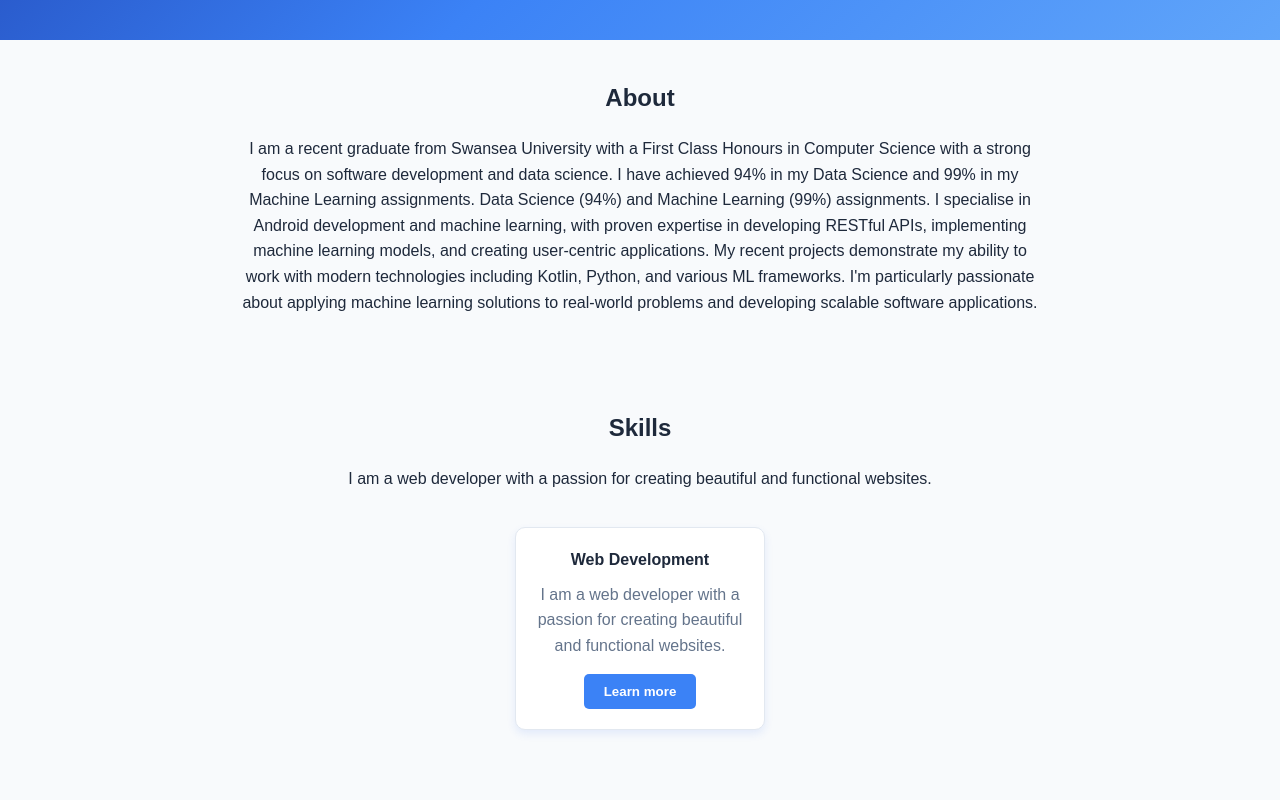
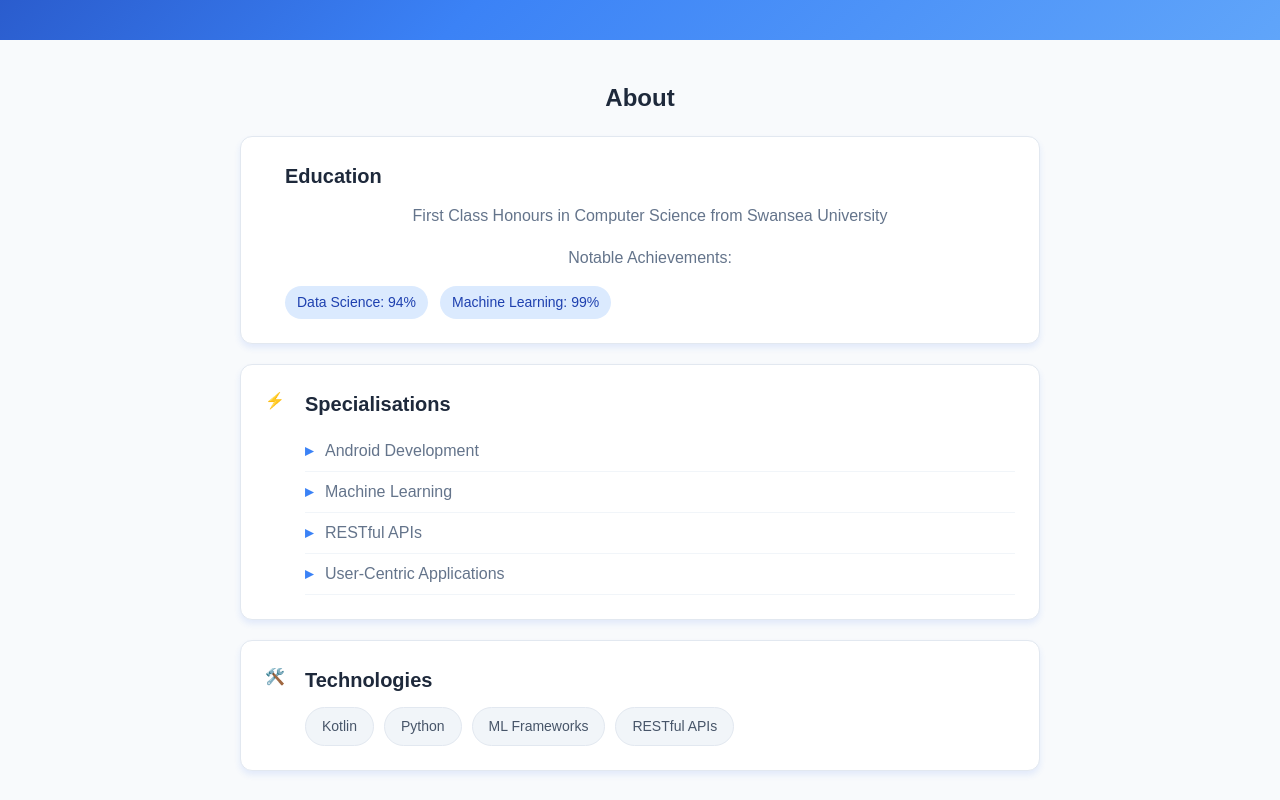
Before and after one commit to Mints1104/Portfolio2, a plain HTML site: page index.html in a window 1280 px wide. Shown: the part 360-1160 px from the top of the page. Drawn offline with Linux system fonts and the light colour scheme.

Commit message:
second commit

```diff
--- a/index.html
+++ b/index.html
@@ -48,14 +48,46 @@
 
     <section id="about" class="section">
         <h2>About</h2>
-        <p>
-            I am a recent graduate from Swansea University with a First Class Honours in Computer Science with a strong focus on software development and data science.
-             I have achieved 94% in my Data Science and 99% in my Machine Learning assignments. Data Science (94%) and Machine Learning (99%) assignments.
-              I specialise in Android development and machine learning, with proven expertise in developing RESTful APIs, implementing machine learning models,
-               and creating user-centric applications. My recent projects demonstrate my ability to work with modern technologies including Kotlin, Python,
-                and various ML frameworks. I'm particularly passionate about applying machine learning solutions to real-world problems and developing scalable software applications.
-        </p>
 
+        <div class="about-card">
+
+            <div class="about-icon"></div>
+            <div class="about-content">
+                <h3>Education</h3>
+                <p>First Class Honours in Computer Science from Swansea University</p>
+                <p>Notable Achievements:</p>
+                <div class="achievements">
+                    <span class="achievement">Data Science: 94%</span>
+                    <span class="achievement">Machine Learning: 99%</span>
+                </div>
+            </div>
+        </div>
+
+        <div class="about-card">
+            <div class="about-icon">⚡</div>
+            <div class="about-content">
+                <h3>Specialisations</h3>
+                <ul>
+                    <li>Android Development</li>
+                    <li>Machine Learning</li>
+                    <li>RESTful APIs</li>
+                    <li>User-Centric Applications</li>
+                </ul>
+            </div>
+        </div>
+
+        <div class="about-card">
+            <div class="about-icon">🛠️</div>
+            <div class="about-content">
+                <h3>Technologies</h3>
+                <div class="tech-tags">
+                    <span class="tech-tag">Kotlin</span>
+                    <span class="tech-tag">Python</span>
+                    <span class="tech-tag">ML Frameworks</span>
+                    <span class="tech-tag">RESTful APIs</span>
+                </div>
+            </div>
+        </div>
 
     </section>
 
--- a/styles.css
+++ b/styles.css
@@ -25,7 +25,9 @@ footer {
     box-sizing: border-box;
 }
 
-
+html {
+    scroll-behavior: smooth;
+}
 
 
 body {
@@ -206,7 +208,6 @@ header h1 {
     align-items: center;
     justify-content: space-between;
     background-color: #f1f5f9;
-
     padding: 10px 40px;
     color: #1e293b;
     gap: 10px;
@@ -219,7 +220,7 @@ header h1 {
     flex-direction: column;
     justify-content: space-between;
     width: 30px;
-    height: 21px;
+    height: 15px;
     background: none;
     border: none;
     cursor: pointer;
@@ -231,7 +232,6 @@ header h1 {
     height: 3px;
     width: 100%;
     background-color: #1e293b;
-    /* These are the visible lines! */
     border-radius: 3px;
     transition: all 0.3s ease;
 }
@@ -271,6 +271,157 @@ header h1 {
     margin-bottom: 20px;
     text-align: center;
 }
+
+.about-card {
+    background: #ffffff;
+    border-radius: 12px;
+    padding: 20px;
+    margin-bottom: 20px;
+    box-shadow: 0 4px 6px rgba(37, 99, 235, 0.1);
+    border: 1px solid #e2e8f0;
+    display: flex;
+    flex-direction: column;
+    align-items: center;
+    text-align: center;
+    gap: 16px;
+    transition: transform 0.3s ease, box-shadow 0.3s ease;
+    max-width: 100%;
+    width: 100%;
+}
+
+.about-card:hover {
+    transform: translateY(-2px);
+    box-shadow: 0 8px 16px rgba(37, 99, 235, 0.15);
+}
+
+about-icon {
+    font-size: 2.5rem;
+    width: 60px;
+    height: 60px;
+    display: flex;
+    align-items: center;
+    justify-content: center;
+    background: linear-gradient(135deg, #3b82f6, #60a5fa);
+    border-radius: 12px;
+    color: white;
+}
+
+.about-content {
+    width: 100%;
+}
+
+.about-content h3 {
+    color: #1e293b;
+    margin-bottom: 12px;
+    font-size: 1.25rem;
+    font-weight: 600;
+}
+
+
+.about-content p {
+    color: #64748b;
+    line-height: 1.6;
+    margin-bottom: 16px;
+}
+
+.about-content ul {
+    list-style: none;
+    padding: 0;
+    margin: 0;
+}
+
+.about-content li {
+    color: #64748b;
+    padding: 8px 0;
+    border-bottom: 1px solid #f1f5f9;
+    position: relative;
+    padding-left: 20px;
+}
+
+.about-content li:before {
+    content: "▸";
+    color: #3b82f6;
+    position: absolute;
+    left: 0;
+    font-weight: bold;
+}
+
+.achievements {
+    display: flex;
+    gap: 12px;
+    flex-wrap: wrap;
+    justify-content: center;
+    align-items: center;
+}
+
+.achievement {
+    background: #dbeafe;
+    color: #1e40af;
+    padding: 6px 12px;
+    border-radius: 20px;
+    font-size: 0.875rem;
+    font-weight: 500;
+}
+
+.tech-tags {
+    display: flex;
+    gap: 10px;
+    flex-wrap: wrap;
+    justify-content: center;
+}
+
+.tech-tag {
+    background: #f1f5f9;
+    color: #475569;
+    padding: 8px 16px;
+    border-radius: 20px;
+    font-size: 0.875rem;
+    font-weight: 500;
+    border: 1px solid #e2e8f0;
+}
+
+/* Skills Grid - Mobile First */
+.skills-grid {
+    display: grid;
+    grid-template-columns: 1fr;
+    /* Single column on mobile */
+    gap: 20px;
+    width: 100%;
+    margin-top: 30px;
+}
+
+.skill-card {
+    background: #ffffff;
+    border-radius: 12px;
+    padding: 20px;
+    text-align: center;
+    box-shadow: 0 4px 6px rgba(37, 99, 235, 0.1);
+    border: 1px solid #e2e8f0;
+    transition: transform 0.3s ease, box-shadow 0.3s ease;
+}
+
+.skill-card:hover {
+    transform: translateY(-4px);
+    box-shadow: 0 8px 20px rgba(37, 99, 235, 0.15);
+}
+
+.skill-icon {
+    font-size: 2.5rem;
+    margin-bottom: 16px;
+}
+
+.skill-card h3 {
+    color: #1e293b;
+    margin-bottom: 12px;
+    font-size: 1.25rem;
+    font-weight: 600;
+}
+
+.skill-card p {
+    color: #64748b;
+    line-height: 1.6;
+}
+
 
 .cards-container {
     display: flex;
@@ -364,11 +515,49 @@ header h1 {
     .card {
         width: 250px;
     }
+
+    .about-card {
+        flex-direction: row;
+        /* Horizontal layout on tablet+ */
+        text-align: left;
+        align-items: flex-start;
+        padding: 24px;
+        gap: 20px;
+    }
+
+    .about-icon {
+        align-self: flex-start;
+    }
+
+    .achievements,
+    .tech-tags {
+        justify-content: flex-start;
+    }
+
+    .skills-grid {
+        grid-template-columns: repeat(2, 1fr);
+        /* 2 columns on tablet */
+        gap: 24px;
+    }
 }
 
 @media (min-width: 1024px) {
     header {
         padding: 10px 10%;
+    }
+
+    .about-card {
+        max-width: 800px;
+        margin-left: auto;
+        margin-right: auto;
+    }
+
+    .skills-grid {
+        grid-template-columns: repeat(2, 1fr);
+        /* Keep 2 columns on desktop */
+        max-width: 800px;
+        margin-left: auto;
+        margin-right: auto;
     }
 
 
@@ -391,4 +580,10 @@ header h1 {
         padding: 50px 15%;
     }
 
+    .skills-grid {
+        grid-template-columns: repeat(4, 1fr);
+        /* 4 columns on large screens */
+        max-width: 1200px;
+    }
+
 }
```
